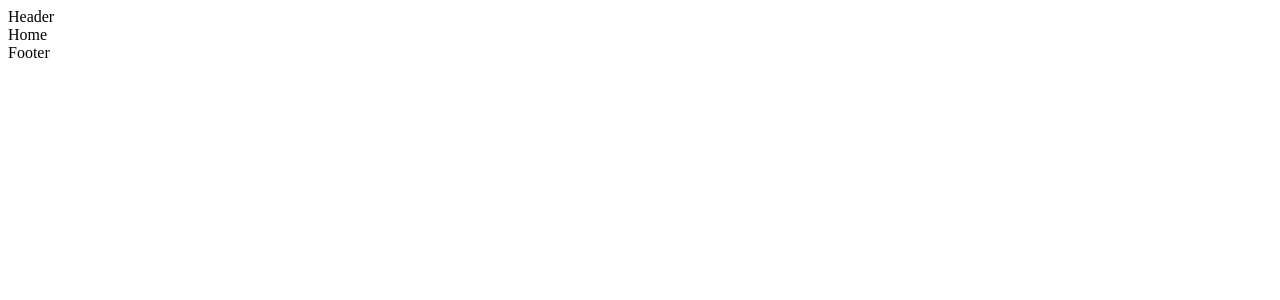
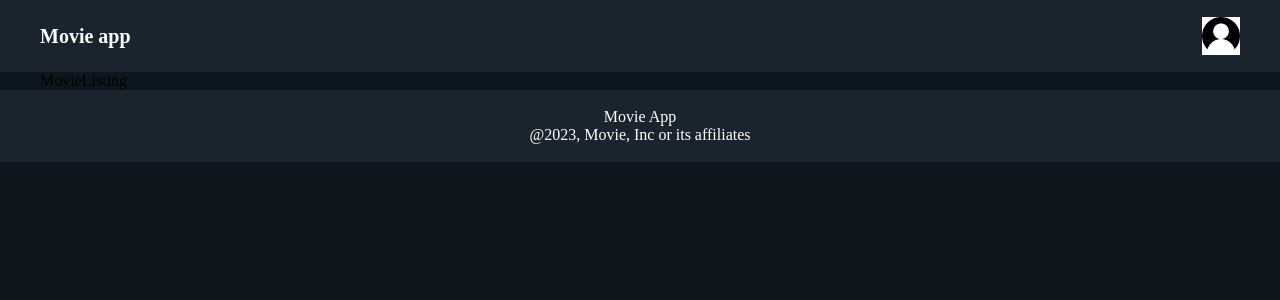
Before and after one commit to Huey-dev/Moviedetails, a React (Vite) app: page / in a window 1280 px wide. Shown: the top 300 px of the page. Built offline with nearby package versions, Linux system fonts and the light colour scheme; no server answers.

Commit message:
Fetching data successfully

```diff
--- a/src/App.jsx
+++ b/src/App.jsx
@@ -16,11 +16,14 @@ const App = () => {
     <div className="App">
       <BrowserRouter>
         <Header></Header>
-        <Routes>
-          <Route index element={<Home/>} />
-          <Route path="/movie/:imdbID" element={<MovieDetail/>} />
-          <Route path="*" element={<PageNotFound/>} />
-        </Routes>
+        <div className="container">
+          <Routes>
+            <Route index element={<Home />} />
+            <Route path="/movie/:imdbID" element={<MovieDetail />} />
+            <Route path="*" element={<PageNotFound />} />
+          </Routes>
+        </div>
+
         <Footer />
       </BrowserRouter>
     </div>
--- a/src/App.scss
+++ b/src/App.scss
@@ -1 +1,18 @@
-// All the redux code
+@import "../src/common/colors.scss";
+
+*{
+    margin: 0;
+    padding: 0;
+    box-sizing: border-box;
+    font-family: serif;
+}
+
+a{
+    text-decoration: none;
+}
+body{
+    background: $primary-color;
+}
+.container{
+    margin: 0 40px;
+}
--- a/src/common/api/movieApiKey.js
+++ b/src/common/api/movieApiKey.js
@@ -0,0 +1 @@
+export const apiKey = import.meta.env.VITE_MY_API_KEY
--- a/src/components/Footer/Footer.jsx
+++ b/src/components/Footer/Footer.jsx
@@ -1,8 +1,11 @@
 import React from 'react'
-
+import "./Footer.scss"
 const Footer = () => {
   return (
-    <div>Footer</div>
+    <div className="footer">
+      <div>Movie App</div>
+      <div>@2023, Movie, Inc or its affiliates</div>
+    </div>
   )
 }
 
--- a/src/components/Footer/Footer.scss
+++ b/src/components/Footer/Footer.scss
@@ -0,0 +1,10 @@
+@import "../../common/colors.scss";
+.footer{
+    background: $secondary-color;
+    height: 72px;
+    display: flex;
+    justify-content: center;
+    align-items: center;
+    color: $font-primary;
+    flex-direction: column;
+}
--- a/src/components/Header/Header.jsx
+++ b/src/components/Header/Header.jsx
@@ -1,9 +1,21 @@
-import React from 'react'
+import React from "react";
+import { Link } from "react-router-dom";
+import user from "../../images/download.png"
+import "./Header.scss";
 
 const Header = () => {
   return (
-    <div>Header</div>
-  )
-}
+    <div className="header">
+      {/* Logo link */}
+      <Link to="/">
+        <div className="logo">Movie app</div>
+      </Link>
 
-export default Header
+      <div className="userImg">
+        <img src={user} alt="userImg" />
+      </div>
+    </div>
+  );
+};
+
+export default Header;
--- a/src/components/Header/Header.scss
+++ b/src/components/Header/Header.scss
@@ -0,0 +1,21 @@
+@import "../../common/colors.scss";
+
+.header{
+    background-color: $secondary-color;
+    height: 72px;
+    padding: 0px 40px;
+    display: flex;
+    align-items: center;
+    justify-content: space-between;
+}
+.logo{
+    color: $font-primary;
+    font-size: 20px;
+    font-weight: 600;
+    text-decoration: none;
+}
+.userImg,
+.userImg img{
+    width: 38px;
+    height: 38px;
+}
--- a/src/components/Home/Home.jsx
+++ b/src/components/Home/Home.jsx
@@ -1,9 +1,27 @@
-import React from 'react'
+import React, { useEffect } from "react";
+import "./Home.scss";
+import MovieListing from "../MovieListing/MovieListing";
+import movieApi from "../../common/api/movieApi";
+import { apiKey } from "../../common/api/movieApiKey";
 
 const Home = () => {
+  const movieText = "harry";
+  useEffect(() => {
+    const fetchMovies = async () => {
+      const response = await movieApi.get(
+        `?apiKey=${apiKey}&s=${movieText}&type=movie`
+      );
+      console.log(response);
+    };
+    fetchMovies();
+  }, []);
+
   return (
-    <div>Home</div>
-  )
-}
+    <div className="home_container">
+      <div className="bannerImg"></div>
+      <MovieListing />
+    </div>
+  );
+};
 
-export default Home
+export default Home;
```
Also changed, not shown: src/features/features.js (added), src/images/download.png (added).
